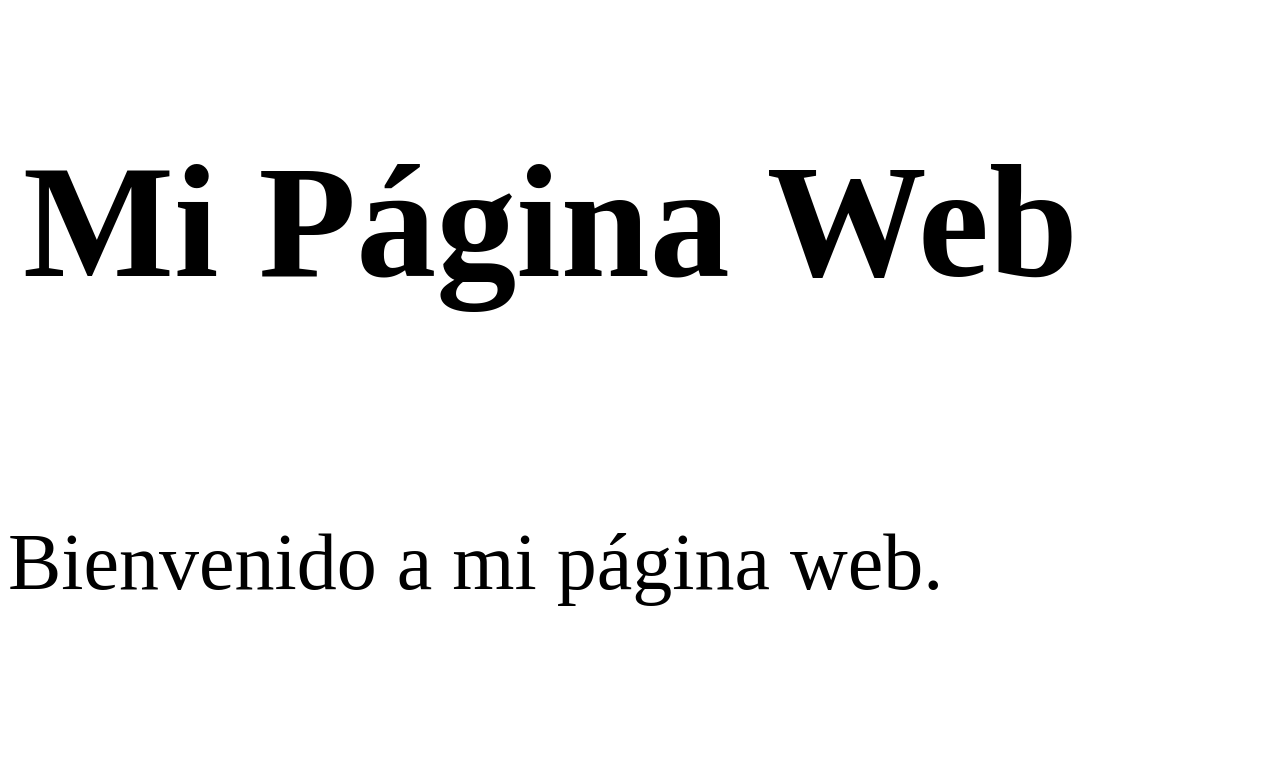
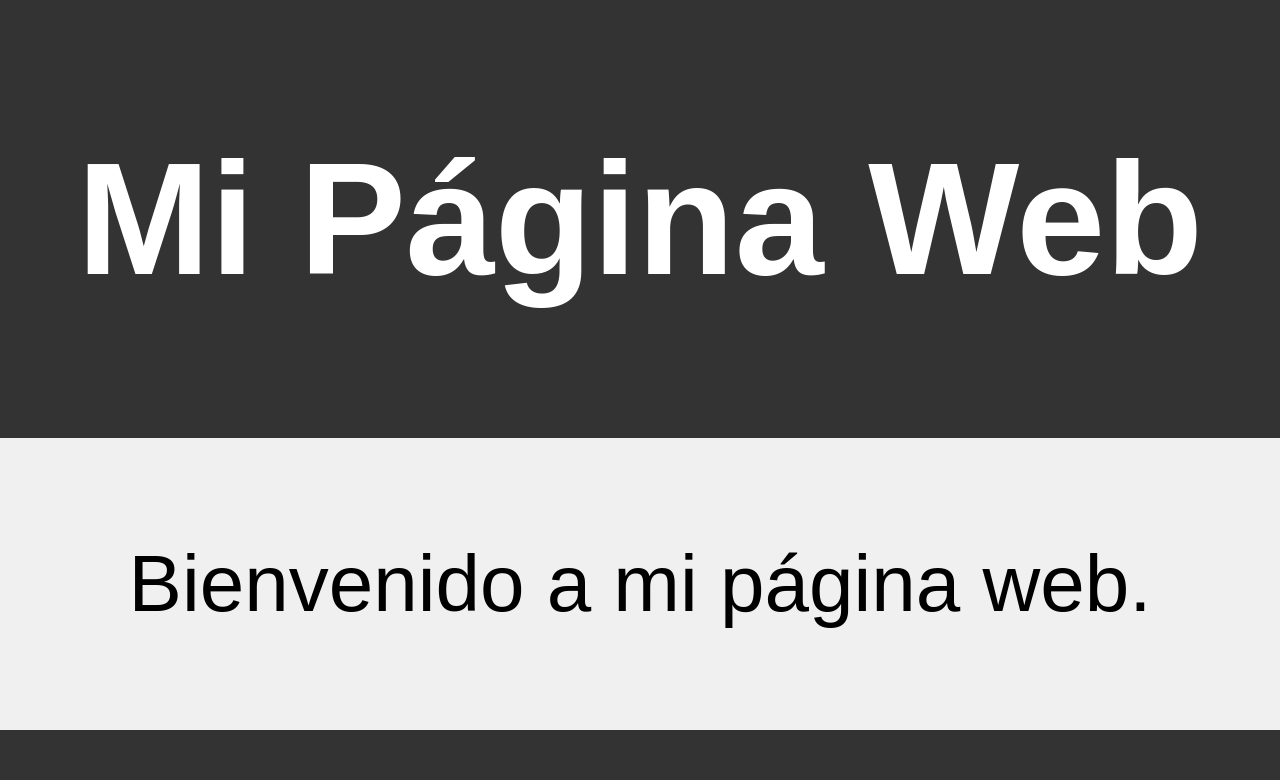
Before and after one commit to AbdielFco/mywebtemplate, a plain HTML site: page index.html in a window 1280 px wide. Shown: the top 780 px of the page. Drawn offline with Linux system fonts and the light colour scheme.

Commit message:
Update styles.css

```diff
--- a/css/styles.css
+++ b/css/styles.css
@@ -1,7 +1,33 @@
 body {
   font-size: 80px;
+  font-family: Arial, sans-serif;
+  margin: 0;
+  padding: 0;
+  box-sizing: border-box;
 }
 
-header, main, footer {
-  padding: 15px;
+.container {
+  display: flex;
+  flex-direction: column;
+  min-height: 100vh;
 }
+
+.header, .main, .footer {
+  padding: 20px;
+  text-align: center;
+}
+
+.header {
+  background-color: #333;
+  color: #fff;
+}
+
+.main {
+  background-color: #f0f0f0;
+  flex-grow: 1;
+}
+
+.footer {
+  background-color: #333;
+  color: #fff;
+}
```
